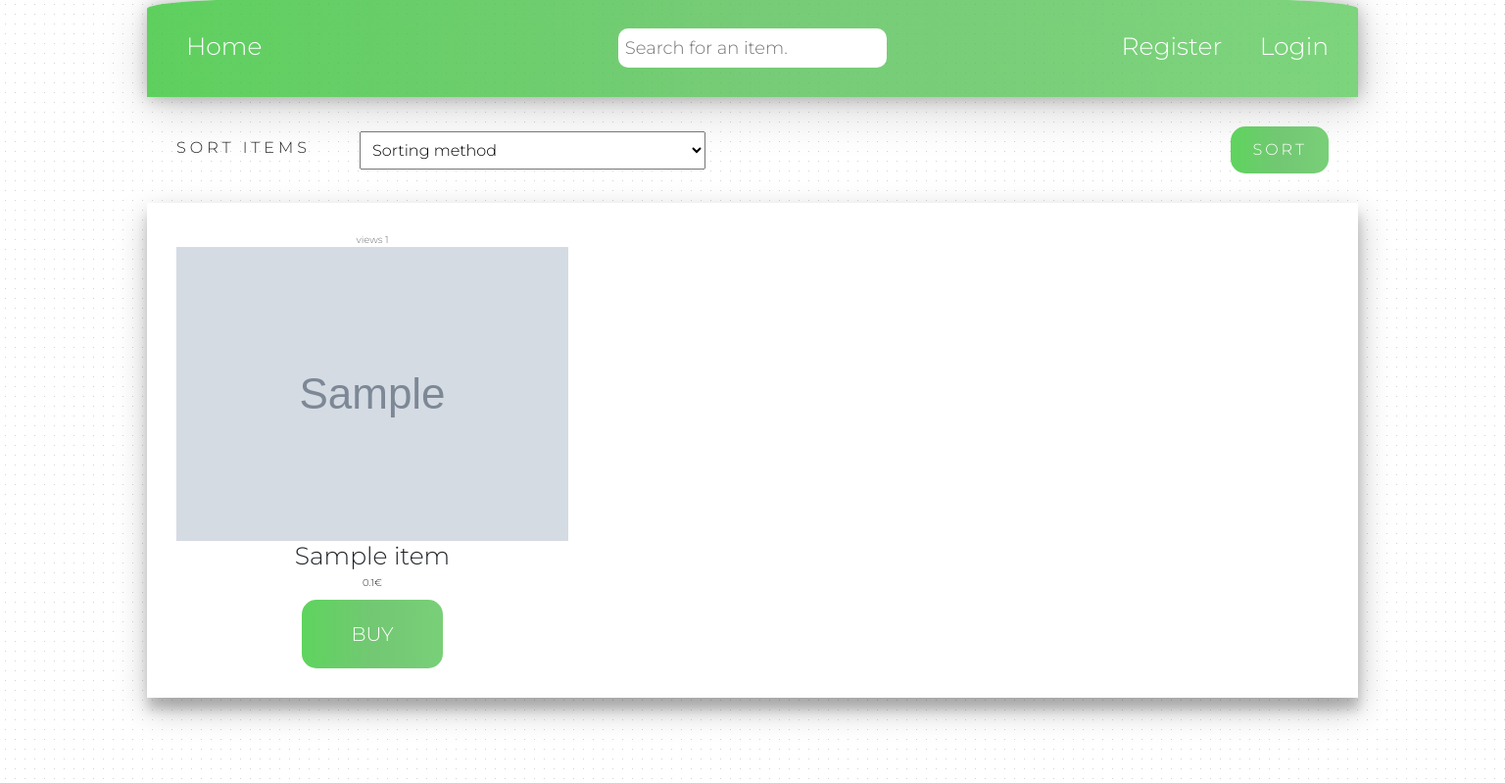
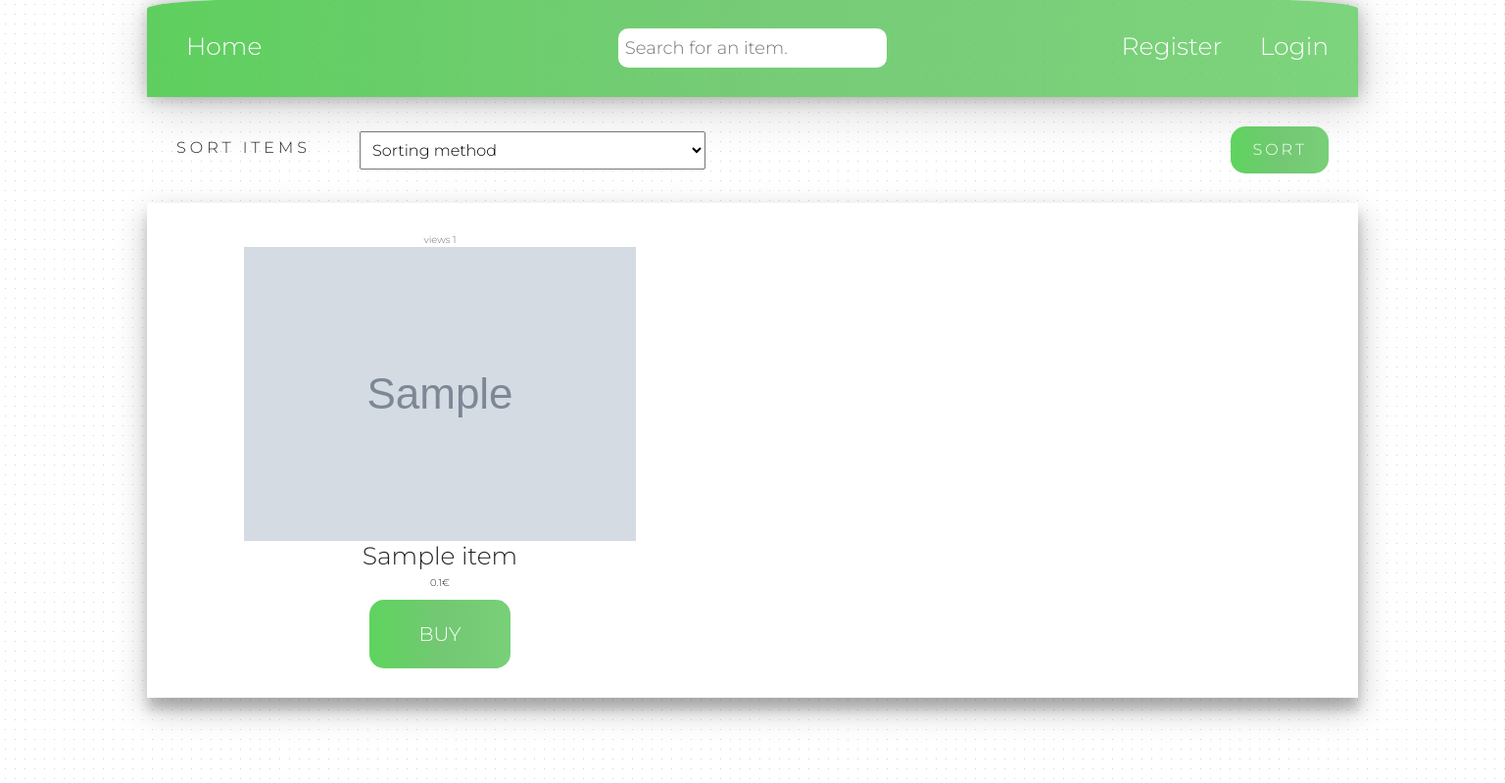
Before and after one commit to maciejwojtkowiak/fitshop, a Django app: page / in a window 1536 px wide. Shown: the part 151-950 px from the top of the page at 98% size. Run offline with Django 3.2, Linux system fonts and the light colour scheme; tables that the repository leaves empty hold one stand-in row (values such as "Sample post"); grey boxes marked "Sample" are stand-in pictures.

Commit message:
started RWD for medium size devices

```diff
--- a/shop/static/shop/home-style.css
+++ b/shop/static/shop/home-style.css
@@ -133,6 +133,14 @@ input[type=number] {
     overflow: auto;
 }
 
+@media only screen and (min-width: 92rem) {
+    .shop {
+       grid-template-columns: 1fr 1fr;
+
+    }
+
+}
+
 @media only screen and (max-width: 60rem) {
     .shop {
        grid-template-columns: 1fr;
```
